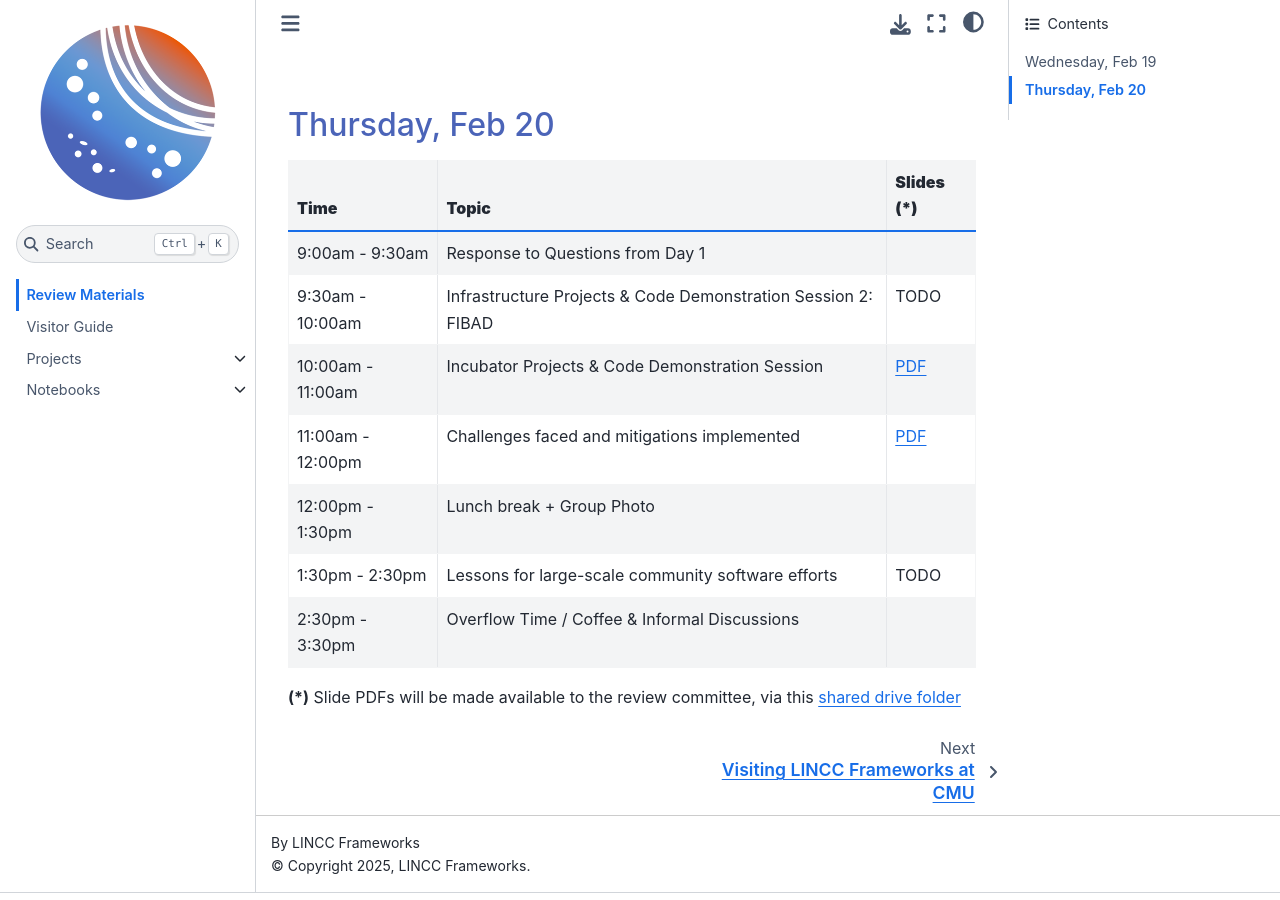
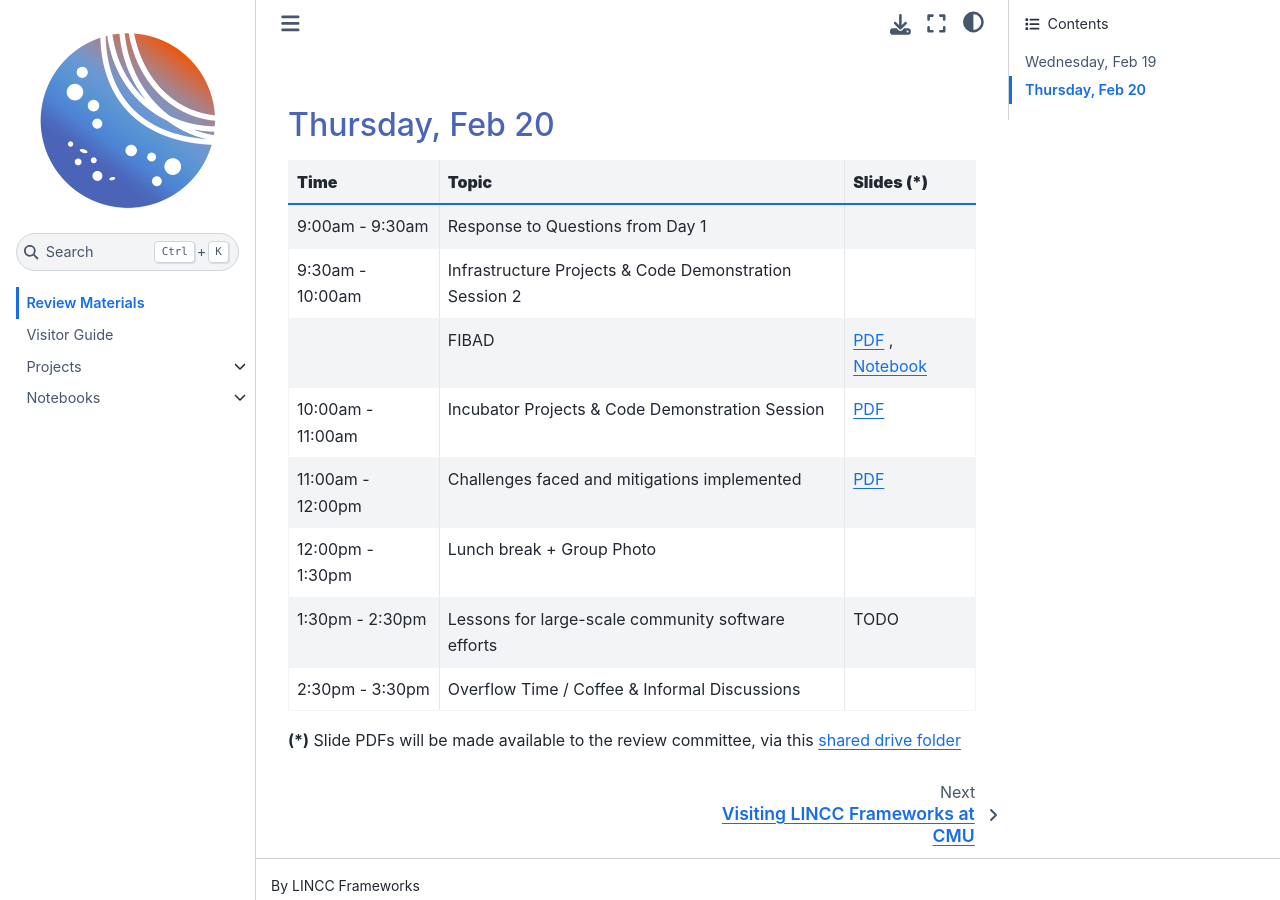
Before and after one commit to lincc-frameworks/midpoint-review, a Sphinx documentation site: the page built from docs/index.rst, in a window 1280 px wide and 900 px high, scrolled down 1325 px. Built offline with Sphinx 7.4.7 and the Sphinx Book theme 1.1.4, drawn with Linux system fonts in a browser that asks for light colours; pages that are not in the unit, such as notebooks, are missing from menus.

Commit message:
Basic updates

```diff
--- a/docs/index.rst
+++ b/docs/index.rst
@@ -80,8 +80,11 @@
      - Response to Questions from Day 1
      -
    * - 9:30am - 10:00am
-     - Infrastructure Projects & Code Demonstration Session 2: FIBAD
-     - TODO
+     - Infrastructure Projects & Code Demonstration Session 2
+     -
+   * -
+     - FIBAD
+     - `PDF <https://drive.google.com/file/d/1ZvQFDS3vCqCIIN4UOlqikymwKkQxIe9q/view?usp=drive_link>`__ , `Notebook <https://github.com/lincc-frameworks/midpoint-review/blob/main/docs/notebooks/fibad/fibad_demo.ipynb>`__
    * - 10:00am - 11:00am
      - Incubator Projects & Code Demonstration Session
      - `PDF <https://drive.google.com/file/d/1yj7tE9mRV_-qiPWgVC3urBiCDfBhLNPn/view?usp=drive_link>`__
```
Also changed, not shown: docs/notebooks/rail/rail_hsc.ipynb.
